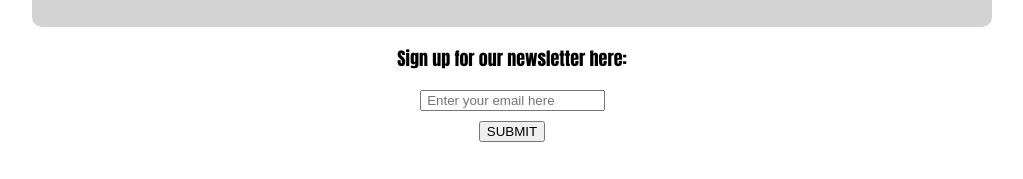
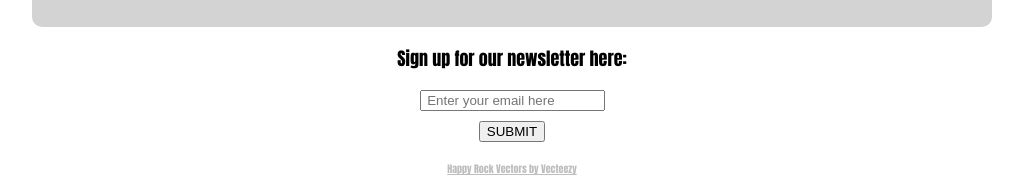
Before and after one commit to OptiPrime64/pet-rock-store, a plain HTML site: page index.html in a window 1280 px wide. Shown: the part 1339-1518 px from the top of the page, without its empty margins (128-1151 px from the left). Before the commit the page ends 1491 px from the top, so only its background shows below. Drawn offline with Linux system fonts and the light colour scheme; a web font is replaced by a local one.

Commit message:
Gave link for rock art source

```diff
--- a/index.html
+++ b/index.html
@@ -7,7 +7,6 @@
     <title>Pet Rock Store</title>
     <link rel="stylesheet" href="styles/style.css">
     <link href="https://fonts.googleapis.com/css2?family=Cherry+Cream+Soda&display=swap" rel="stylesheet">
-    <!-- <a href="https://www.vecteezy.com/free-vector/happy-rock">Happy Rock Vectors by Vecteezy</a> -->
 </head>
 
 <body>
@@ -96,6 +95,8 @@
 
         </form>
 
+        <a style ="color: rgb(190, 190, 190); font-size: 10px;" href="https://www.vecteezy.com/free-vector/happy-rock">Happy Rock Vectors by Vecteezy</a>
+
 
     </section>
 
```
